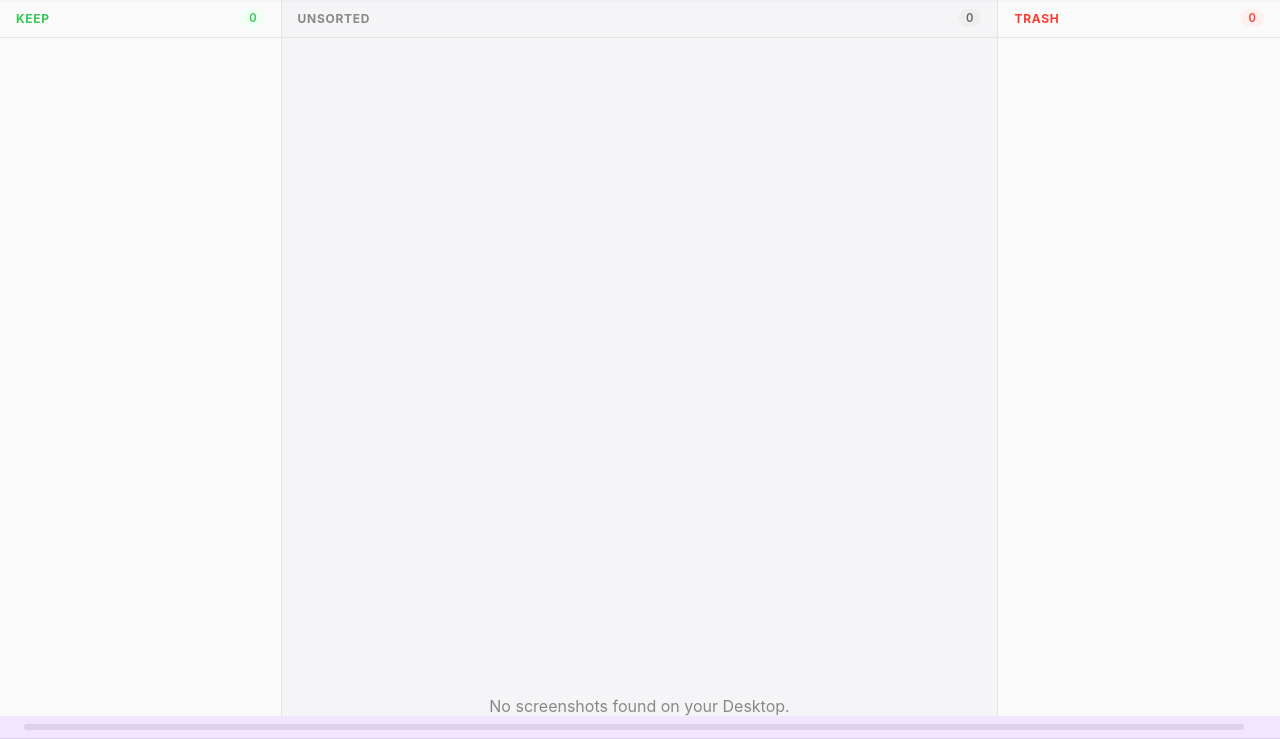
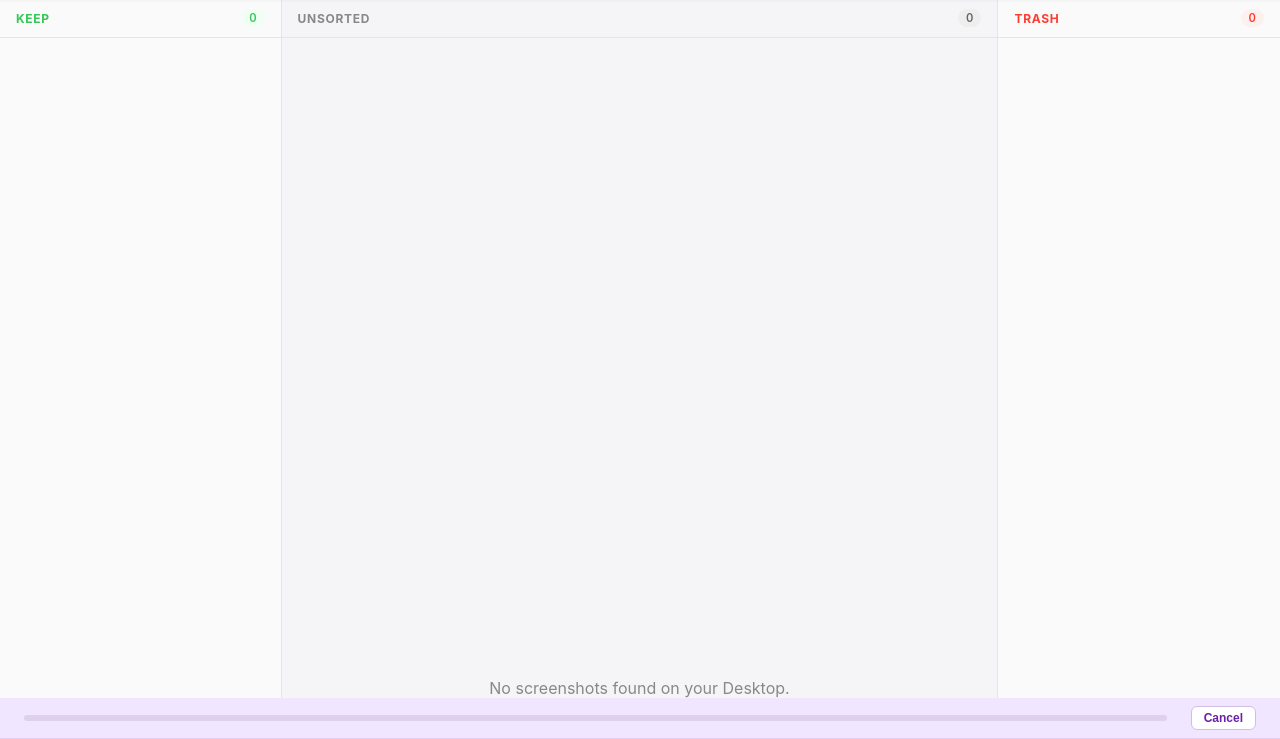
Before and after one commit to Collaboration95/screenshot-declutterer, a Flask app: page / in a window 1280 px wide. Shown: the part 61-800 px from the top of the page. Run offline with Flask 3, Linux system fonts and the light colour scheme; data that the repository does not hold is empty.

Commit message:
fix(nits): address review nits — cancel button, lock, type validation, test names
- Renamed misleading 'test_suggest_names_stub_returns_empty' →
  'test_suggest_names_unknown_fingerprints_return_empty'
- Added Cancel button to suggest progress bar (sets _suggestCancelled flag)
- Added threading.Lock around _memory_store init/reset
- /api/settings PUT now validates types (str/str/bool)
  and returns 400 with clear error on mismatch

```diff
--- a/src/ss_dcl/app.py
+++ b/src/ss_dcl/app.py
@@ -79,20 +79,23 @@ SORT_OPTIONS = {
 
 
 _memory_store: Optional[MemoryStore] = None
+_memory_lock = threading.Lock()
 
 
 def _get_memory() -> MemoryStore:
     global _memory_store
-    if _memory_store is None:
-        MEMORY_FILE.parent.mkdir(parents=True, exist_ok=True)
-        _memory_store = MemoryStore(MEMORY_FILE)
-        _memory_store.load()
+    with _memory_lock:
+        if _memory_store is None:
+            MEMORY_FILE.parent.mkdir(parents=True, exist_ok=True)
+            _memory_store = MemoryStore(MEMORY_FILE)
+            _memory_store.load()
     return _memory_store
 
 
 def _reset_memory() -> None:
     global _memory_store
-    _memory_store = None
+    with _memory_lock:
+        _memory_store = None
 
 
 _dirs_initialized = False
@@ -618,8 +621,23 @@ def api_save_settings():
         abort(400)
 
     current = _load_settings()
+    type_checks = {
+        "llm_provider": str,
+        "llm_model": str,
+        "auto_suggest": bool,
+    }
     for key in ("llm_provider", "llm_model", "auto_suggest"):
         if key in data:
+            if not isinstance(data[key], type_checks[key]):
+                return (
+                    jsonify(
+                        {
+                            "ok": False,
+                            "error": f"{key!r} must be {type_checks[key].__name__}",
+                        }
+                    ),
+                    400,
+                )
             current[key] = data[key]
     _save_settings(current)
     return jsonify({"ok": True})
--- a/static/app.js
+++ b/static/app.js
@@ -31,6 +31,7 @@ const sortSelect     = document.getElementById("sort-select");
 const suggestProgress   = document.getElementById("suggest-progress");
 const suggestProgressFill = document.getElementById("suggest-progress-fill");
 const suggestProgressText = document.getElementById("suggest-progress-text");
+const suggestCancelBtn  = document.getElementById("suggest-cancel-btn");
 
 const lightbox    = document.getElementById("lightbox");
 const lightboxImg = document.getElementById("lightbox-img");
@@ -607,6 +608,7 @@ function suggestSingle(card) {
 function suggestBatch(fingerprints) {
   if (fingerprints.length === 0) return;
 
+  _suggestCancelled = false;
   suggestAllBtn.disabled = true;
   suggestProgress.hidden = false;
   suggestProgressFill.style.width = "0%";
@@ -617,6 +619,11 @@ function suggestBatch(fingerprints) {
   let firstError = null;
 
   function processChunk(startIdx) {
+    if (_suggestCancelled) {
+      suggestProgressText.textContent = `Cancelled (${completed} processed)`;
+      setTimeout(() => { suggestProgress.hidden = true; suggestAllBtn.disabled = false; }, 1500);
+      return;
+    }
     if (startIdx >= fingerprints.length) {
       suggestProgressFill.style.width = "100%";
       if (completed === 0 && firstError) {
@@ -755,6 +762,12 @@ function editSuggestion(card) {
     renameInput.setSelectionRange(0, dotIdx);
   }
 }
+
+// ── Cancel suggest button ────────────────────────────────────────────────────
+let _suggestCancelled = false;
+suggestCancelBtn.addEventListener("click", () => {
+  _suggestCancelled = true;
+});
 
 // ── Suggest All button ───────────────────────────────────────────────────────
 suggestAllBtn.addEventListener("click", () => {
--- a/static/style.css
+++ b/static/style.css
@@ -553,6 +553,23 @@ header h1 {
   white-space: nowrap;
 }
 
+.suggest-cancel-btn {
+  padding: 4px 12px;
+  border: 1px solid #d0c0e0;
+  border-radius: 6px;
+  background: #fff;
+  color: #6b21a8;
+  font-size: 0.75rem;
+  font-weight: 600;
+  cursor: pointer;
+  flex-shrink: 0;
+  transition: background 0.15s;
+}
+
+.suggest-cancel-btn:hover {
+  background: #f0e6ff;
+}
+
 /* ── Settings modal ─────────────────────────────────────── */
 .settings-form {
   text-align: left;
--- a/templates/index.html
+++ b/templates/index.html
@@ -93,6 +93,7 @@
       <div class="suggest-progress-fill" id="suggest-progress-fill"></div>
     </div>
     <span class="suggest-progress-text" id="suggest-progress-text"></span>
+    <button id="suggest-cancel-btn" class="suggest-cancel-btn" aria-label="Cancel suggestions">Cancel</button>
   </div>
 
   <!-- Rename modal -->
```
Also changed, not shown: tests/test_frontend.py (+15 -0 lines), tests/test_routes_memory.py (+20 -1 lines).
